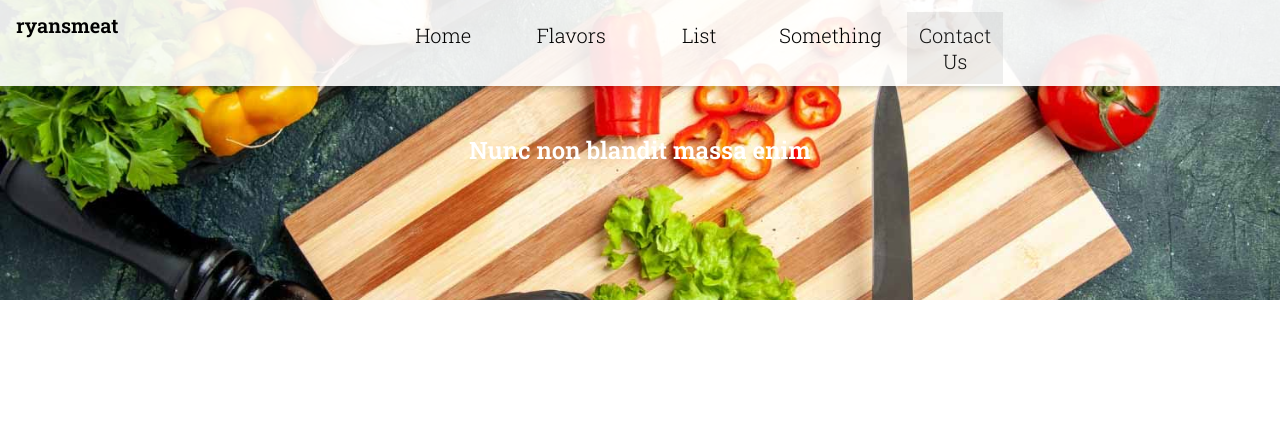
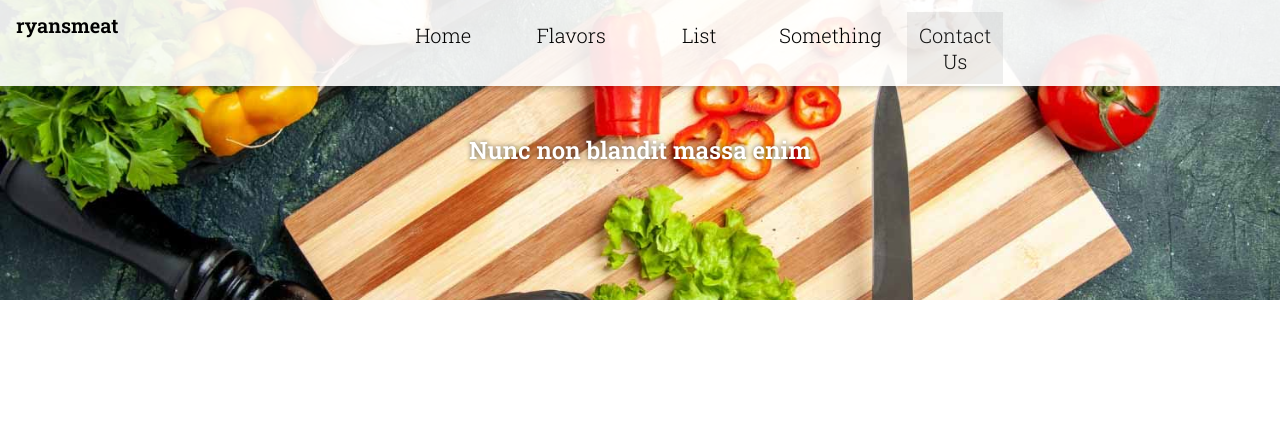
Before and after one commit to michaelhefner/ryansmeat-vanilla, a PHP site: page / in a window 1280 px wide. Shown: the top 426 px of the page. Run offline with PHP 8.4, Linux system fonts and the light colour scheme.

Commit message:
text shadow

```diff
--- a/css/style.css
+++ b/css/style.css
@@ -169,6 +169,9 @@ header article h1 {
     display: flex;
     justify-content: center;
     align-items: center;
+}
+#jumbo div h2 {
+    text-shadow: 0 0 5px #00000099;
 }
 #jumbo {
     margin-bottom: 300px;
```
